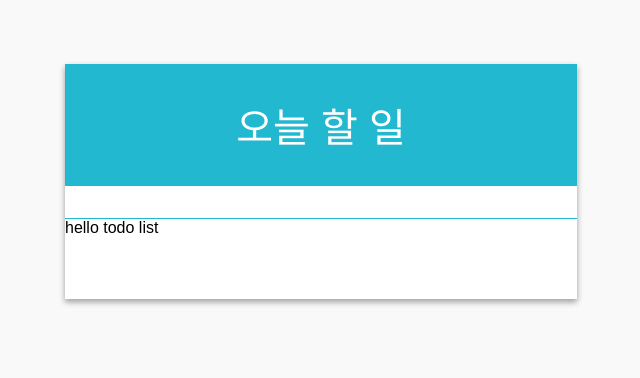
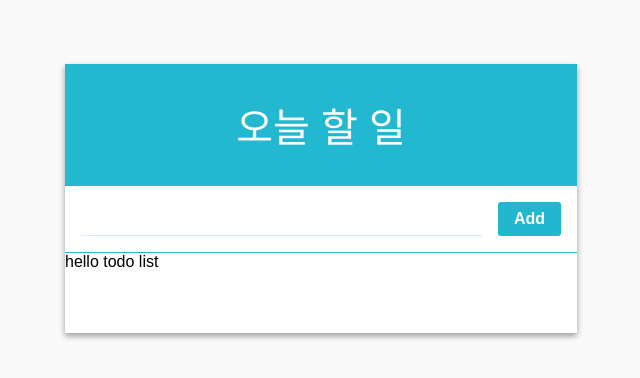
Before and after one commit to Kihyun92/todo-list, a React (Create React App) app: page / in a window 1280 px wide. Shown: the top 378 px of the page, without its empty margins (319-959 px from the left). Built offline with nearby package versions, Linux system fonts and the light colour scheme.

Commit message:
input 구조 설계

```diff
--- a/src/App.js
+++ b/src/App.js
@@ -1,9 +1,12 @@
 import React, { Component } from 'react';
 import TodoListTemplate from './components/TodoListTemplate';
+import Form from './components/Form';
 
 class App extends Component {
     render() {
-        return <TodoListTemplate>hello todo list</TodoListTemplate>;
+        return (
+            <TodoListTemplate form={<Form />}>hello todo list</TodoListTemplate>
+        );
     }
 }
 
--- /dev/null
+++ b/src/components/Form.css
@@ -0,0 +1,28 @@
+.form {
+    display: flex;
+}
+
+.form input {
+    flex: 1;
+    font-size: 1.25rem;
+    outline: none;
+    border: none;
+    border-bottom: 1px solid #c5f6fa;
+}
+
+.create-button {
+    padding-top: 0.5rem;
+    padding-bottom: 0.5rem;
+    padding-left: 1rem;
+    padding-right: 1rem;
+    margin-left: 1rem;
+    background: #22b6cf;
+    border-radius: 3px;
+    color: white;
+    font-weight: 600;
+    cursor: pointer;
+}
+
+.create-button:hover {
+    background: #3bc9db;
+}
--- /dev/null
+++ b/src/components/Form.js
@@ -0,0 +1,15 @@
+import React from 'react';
+import './Form.css';
+
+const Form = ({ value, onChange, onCreate, onKeyPress }) => {
+    return (
+        <div class="form">
+            <input value={value} onChange={onChange} onKeyPress={onKeyPress} />
+            <div className="create-button" onClick={onCreate}>
+                Add
+            </div>
+        </div>
+    );
+};
+
+export default Form;
```
